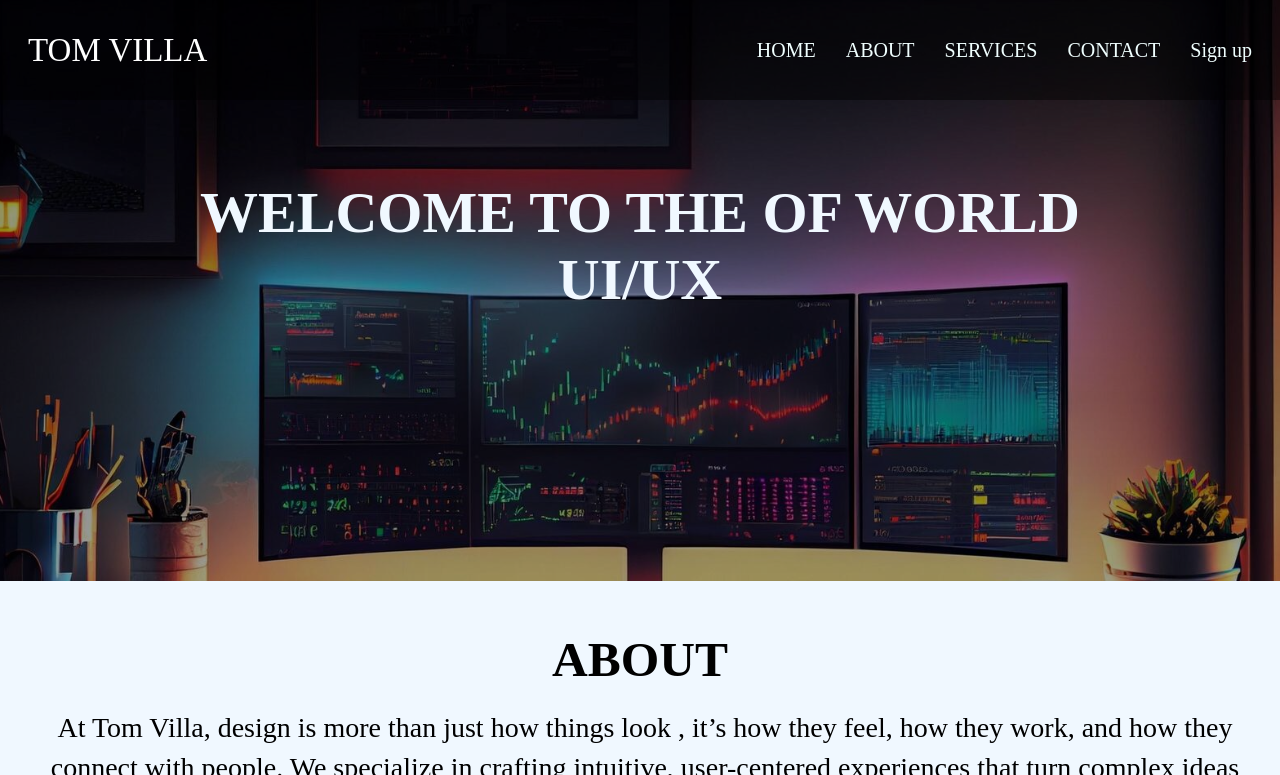
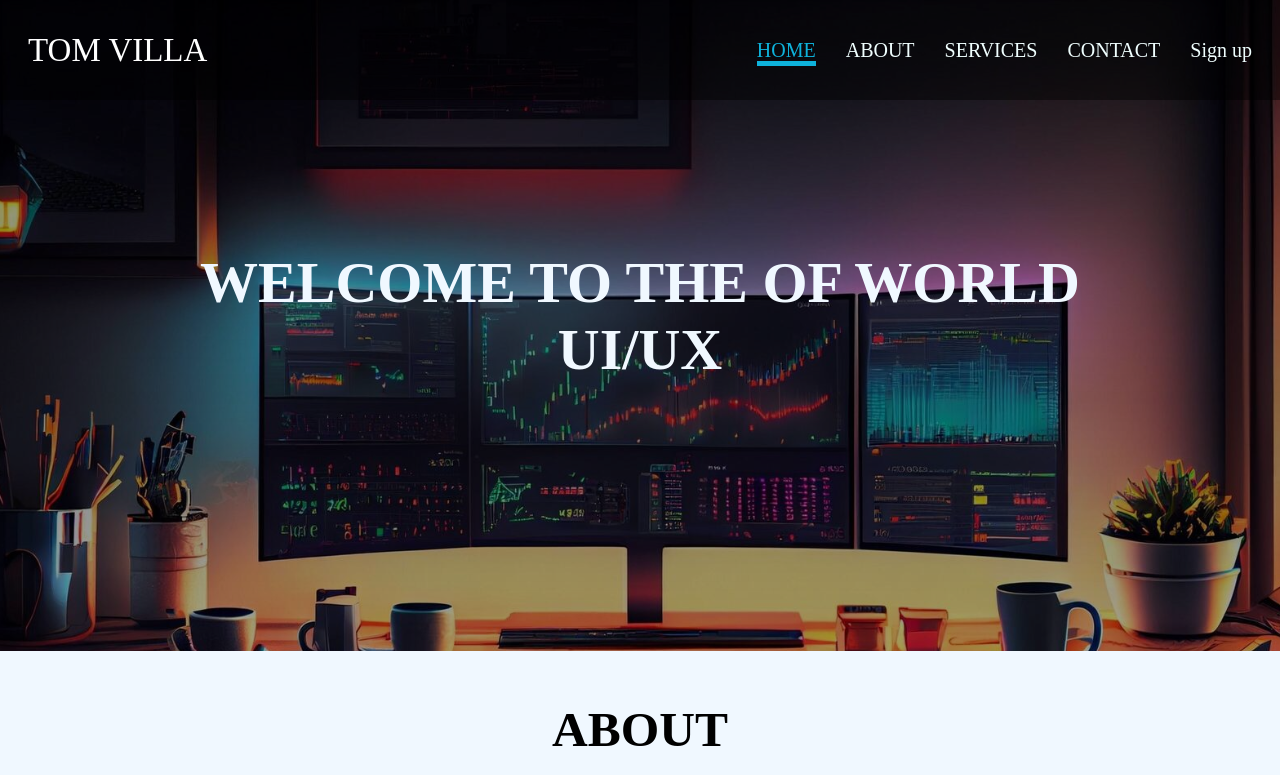
Before and after one commit to CleApp/UI-UX-WEBSITE, a plain HTML site: page clement/index.html in a window 1280 px wide. In both pictures the pointer is over the link "HOME". Shown: the top 775 px of the page. Drawn offline with Linux system fonts and the light colour scheme; a web font is replaced by a local one.

Commit message:
Update style.css

```diff
--- a/clement/style.css
+++ b/clement/style.css
@@ -30,6 +30,11 @@ nav ul li a{
     color: azure;
     text-decoration: none;
 }
+nav ul li a:hover{
+  border-bottom: 5px solid  rgb(14, 178, 219);
+  transition: 0.2s;
+  color: rgb(14, 178, 219);
+}
 @media (max-width: 768px) {
     header{
         height: max-content;
@@ -50,7 +55,7 @@ main h1{
     color: aliceblue;
     text-align: center;
     font-size: 58px;
-    margin-top: 179px;
+    margin-top: 249px;
 }
 .section1 , .section2 {
    /* height: 677px; */
```
